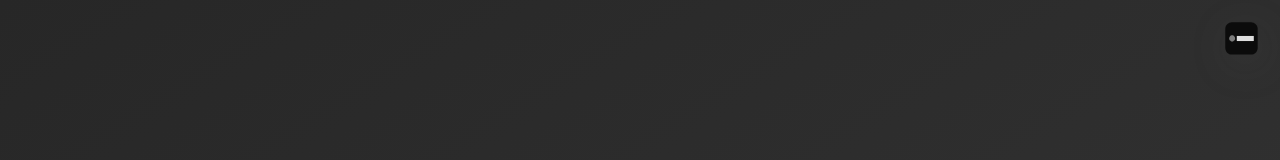
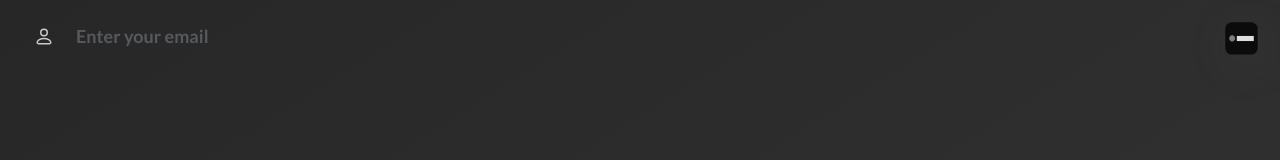
Before and after one commit to hingobway/h-n.me, a Next.js app: page / in a window 1280 px wide. Shown: the top 160 px of the page. Built offline with nearby package versions, Linux system fonts and the light colour scheme.

Commit message:
added accounts

```diff
--- /dev/null
+++ b/components/account.js
@@ -0,0 +1,197 @@
+import { useState, useEffect } from 'react';
+import { useRouter } from 'next/router';
+
+import axios from 'axios';
+import qs from 'qs';
+
+import AccountIcon from './icon_account';
+import LogoutIcon from './icon_logout';
+
+const domain = 'https://h-n.me/';
+const ACCOUNT_STORAGE = 'user';
+
+const Account = ({ setAlert, setAccountAuth }) => {
+  const router = useRouter();
+
+  const [email, setEmail] = useState('');
+  const [account, setAccount] = useState();
+  // eslint-disable-next-line react-hooks/exhaustive-deps
+  useEffect(() => setAccountAuth(account), [account]);
+
+  const [input, setInput] = useState('');
+  useEffect(() => {}, [input]);
+  const inputChange = (e) => {
+    setInput(stages[stage].validate(e.target.value));
+  };
+
+  const handleLogin = async (e) => {
+    e.preventDefault();
+
+    try {
+      await axios.get(domain + 'api/auth/login', {
+        params: { email: e.target.email.value },
+      });
+
+      setInput('');
+      setEmail(e.target.email.value);
+      e.target.email.focus();
+      setStage(1);
+    } catch (err) {
+      if (err.response) {
+        setAlert([1, err.response.data.error]);
+        console.log(
+          err.response.status,
+          err.response.statusText,
+          err.response.data
+        );
+      } else {
+        setAlert([1]);
+        console.log(err);
+      }
+    }
+  };
+  const handleVerify = async (e) => {
+    e.preventDefault();
+
+    try {
+      const { data } = await axios.get(domain + 'api/auth/verify/code', {
+        params: { email, code: e.target.code.value },
+      });
+
+      localStorage.setItem(ACCOUNT_STORAGE, JSON.stringify(data));
+      setAccount(data);
+    } catch (err) {
+      if (err.response) {
+        setAlert([1, err.response.data.error]);
+        console.log(
+          err.response.status,
+          err.response.statusText,
+          err.response.data
+        );
+      } else {
+        setAlert([1]);
+        console.log(err);
+      }
+    }
+  };
+  const handleLogout = async (e) => {
+    localStorage.removeItem(ACCOUNT_STORAGE);
+    window.location.reload();
+  };
+
+  const stages = [
+    {
+      placeholder: 'Enter your email',
+      name: 'email',
+      type: 'email',
+      validate: (val) => (val.match(/\S/g) || ['']).join(''),
+      submit: handleLogin,
+    },
+    {
+      placeholder: 'Enter login code',
+      name: 'code',
+      type: 'text',
+      validate: (val) => (val.match(/\d/g) || ['']).join(''),
+      submit: handleVerify,
+    },
+  ];
+  const [stage, setStage] = useState(0);
+
+  useEffect(() => {
+    // verify link flow
+    (async () => {
+      let s = window.location.search;
+      if (s) {
+        const { verify } = qs.parse(s.slice(1));
+        if (!verify) return;
+
+        try {
+          const { data } = await axios.get(domain + 'api/auth/verify/token', {
+            params: { token: verify },
+          });
+
+          localStorage.setItem(ACCOUNT_STORAGE, JSON.stringify(data));
+          setAccount(data);
+        } catch (err) {
+          if (err.response) {
+            setAlert([1, err.response.data.error]);
+            console.log(
+              err.response.status,
+              err.response.statusText,
+              err.response.data
+            );
+          } else {
+            setAlert([1]);
+            console.log(err);
+          }
+        } finally {
+          router.push('/');
+        }
+      }
+    })();
+
+    // check for stored token
+    (async () => {
+      let a = localStorage.getItem(ACCOUNT_STORAGE);
+      try {
+        a = JSON.parse(a);
+      } catch (e) {
+        return;
+      }
+      if (a && a.token) {
+        try {
+          const { data } = await axios.get(domain + 'api/user', {
+            headers: { authorization: `Bearer ${a.token}` },
+          });
+          a.user = data.user;
+          localStorage.setItem(ACCOUNT_STORAGE, JSON.stringify(a));
+          setAccount(a);
+        } catch (err) {
+          localStorage.removeItem(ACCOUNT_STORAGE);
+          if (err.response) {
+            console.log(
+              err.response.status,
+              err.response.statusText,
+              err.response.data
+            );
+          } else {
+            console.log(err);
+          }
+        }
+      }
+    })();
+    return;
+  }, []);
+
+  return (
+    <div className="flex row items-center absolute top-4 left-5 ml-3 mr-20 py-1.5 gap-x-5 text-dwhite/90 text-lg">
+      <AccountIcon />
+      <div className={` ${account ? 'hidden' : ''}`}>
+        <form onSubmit={stages[stage].submit}>
+          <input
+            type={stages[stage].type}
+            name={stages[stage].name}
+            value={input}
+            size={input.length || 13}
+            onChange={inputChange}
+            placeholder={stages[stage].placeholder}
+            className="block w-full  bg-transparent outline-0 font-bold placeholder:opacity-40"
+          />
+        </form>
+      </div>
+      {!account ? null : (
+        <div className="flex row items-center p-[3px] pl-6 gap-5 rounded-full border border-dwhite/10 bg-bg-dwhite">
+          <div className="t">{account.user.email}</div>
+          <div
+            className="bg-dwhite/90 rounded-full p-1 cursor-pointer"
+            onClick={handleLogout}
+          >
+            <LogoutIcon />
+          </div>
+        </div>
+      )}
+    </div>
+  );
+};
+
+export default Account;
--- a/components/alert.js
+++ b/components/alert.js
@@ -28,6 +28,9 @@ const Alert = ({ code: code_, type: type_ }) => {
     CUSTOM_PATH_INVALID: `Custom paths must be at least 4 characters long and only contain letters, numbers, -, and _.`,
     PATH_TAKEN: `That custom path is already taken.`,
     SERVER_ERROR: `The server is having trouble right now.`,
+    EMAIL_ERROR: `Email failed to deliver. Make sure it's correct.`,
+    MISSING_PARAMS: `Please enter something.`,
+    CODE_INVALID: `That code isn't valid.`,
   };
   const types = [
     'Copied to your clipboard.', // 0
--- /dev/null
+++ b/components/icon_account.js
@@ -0,0 +1,32 @@
+const icon_account = () => {
+  return (
+    <div>
+      <svg
+        width={24}
+        height={25}
+        viewBox="0 0 24 25"
+        fill="none"
+        xmlns="http://www.w3.org/2000/svg"
+      >
+        <path
+          d="M12 11.75C13.7949 11.75 15.25 10.2949 15.25 8.5C15.25 6.70507 13.7949 5.25 12 5.25C10.2051 5.25 8.75 6.70507 8.75 8.5C8.75 10.2949 10.2051 11.75 12 11.75Z"
+          stroke="#DDDDDD"
+          strokeOpacity="0.9"
+          strokeWidth="1.5"
+          strokeLinecap="round"
+          strokeLinejoin="round"
+        />
+        <path
+          d="M6.84723 19.75H17.1522C18.2941 19.75 19.1737 18.7681 18.6405 17.7584C17.856 16.2731 16.0677 14.5 11.9997 14.5C7.93174 14.5 6.1434 16.2731 5.35897 17.7584C4.8257 18.7681 5.70531 19.75 6.84723 19.75Z"
+          stroke="#DDDDDD"
+          strokeOpacity="0.9"
+          strokeWidth="1.5"
+          strokeLinecap="round"
+          strokeLinejoin="round"
+        />
+      </svg>
+    </div>
+  );
+};
+
+export default icon_account;
--- a/components/clear.js
+++ b/components/icon_clear.js
@@ -1,4 +1,4 @@
-const clear = ({ on, onClick }) => {
+const icon_clear = ({ on, onClick }) => {
   return (
     <div
       className={
@@ -29,4 +29,4 @@ const clear = ({ on, onClick }) => {
   );
 };
 
-export default clear;
+export default icon_clear;
--- /dev/null
+++ b/components/icon_logout.js
@@ -0,0 +1,34 @@
+const LogoutIcon = () => {
+  return (
+    <div>
+      <svg
+        width={25}
+        height={24}
+        viewBox="0 0 25 24"
+        fill="none"
+        xmlns="http://www.w3.org/2000/svg"
+      >
+        <path
+          fillRule="evenodd"
+          clipRule="evenodd"
+          d="M15.3542 8.23966C15.6361 7.93613 16.1106 7.91856 16.4142 8.20041L19.9142 11.4504C20.067 11.5923 20.1538 11.7915 20.1538 12C20.1538 12.2086 20.067 12.4077 19.9142 12.5496L16.4142 15.7996C16.1106 16.0815 15.6361 16.0639 15.3542 15.7603C15.0724 15.4568 15.0899 14.9823 15.3935 14.7004L18.3016 12L15.3935 9.2996C15.0899 9.01775 15.0724 8.5432 15.3542 8.23966Z"
+          fill="#272727"
+        />
+        <path
+          fillRule="evenodd"
+          clipRule="evenodd"
+          d="M10.1538 12C10.1538 11.5858 10.4896 11.25 10.9038 11.25H19.1538C19.568 11.25 19.9038 11.5858 19.9038 12C19.9038 12.4142 19.568 12.75 19.1538 12.75H10.9038C10.4896 12.75 10.1538 12.4142 10.1538 12Z"
+          fill="#272727"
+        />
+        <path
+          fillRule="evenodd"
+          clipRule="evenodd"
+          d="M4.15381 6.75C4.15381 5.23122 5.38503 4 6.90381 4H15.4038C15.818 4 16.1538 4.33579 16.1538 4.75C16.1538 5.16421 15.818 5.5 15.4038 5.5H6.90381C6.21345 5.5 5.65381 6.05964 5.65381 6.75V17.25C5.65381 17.9404 6.21344 18.5 6.90381 18.5H15.4038C15.818 18.5 16.1538 18.8358 16.1538 19.25C16.1538 19.6642 15.818 20 15.4038 20H6.90381C5.38503 20 4.15381 18.7688 4.15381 17.25V6.75Z"
+          fill="#272727"
+        />
+      </svg>
+    </div>
+  );
+};
+
+export default LogoutIcon;
--- a/package.json
+++ b/package.json
@@ -15,6 +15,7 @@
     "eslint": "8.30.0",
     "eslint-config-next": "13.0.7",
     "next": "13.0.7",
+    "qs": "^6.11.0",
     "react": "18.2.0",
     "react-dom": "18.2.0",
     "react-transition-group": "^4.4.5"
--- a/pages/_app.js
+++ b/pages/_app.js
@@ -3,7 +3,7 @@ import Head from 'next/head';
 import '../styles/globals.css';
 
 import { Lato } from '@next/font/google';
-const lato = Lato({ subsets: ['latin'], weight: ['400', '900'] });
+const lato = Lato({ subsets: ['latin'], weight: ['400', '700', '900'] });
 
 import Layout from '../components/layout';
 
--- a/pages/index.js
+++ b/pages/index.js
@@ -2,8 +2,10 @@ import { useState, useEffect, useRef } from 'react';
 
 import axios from 'axios';
 
-import Clear from '../components/clear';
 import Alert from '../components/alert';
+import Account from '../components/account';
+
+import ClearIcon from '../components/icon_clear';
 
 export default function Home() {
   const urlRef = useRef(null);
@@ -31,12 +33,15 @@ export default function Home() {
     };
   }, [alert]);
 
+  const [accountAuth, setAccountAuth] = useState('');
+
   const clearPath = () => {
     setPath('');
   };
   const handleChange = (e) => {
-    if (e.target.name == 'path') setPath(e.target.value);
-    if (e.target.name == 'url') setURL(e.target.value);
+    const value = (e.target.value.match(/\S/g) || ['']).join('');
+    if (e.target.name == 'path') setPath(value);
+    if (e.target.name == 'url') setURL(value);
   };
   const handleSubmit = async (e) => {
     e.preventDefault();
@@ -45,10 +50,18 @@ export default function Home() {
     setURL(e.target.url.value);
 
     try {
-      const { data } = await axios.post('https://h-n.me/api/new', {
-        path,
-        url,
-      });
+      const { data } = await axios.post(
+        'https://h-n.me/api/new',
+        {
+          path,
+          url,
+        },
+        {
+          headers: {
+            authorization: `Bearer ${accountAuth.token}`,
+          },
+        }
+      );
 
       if (!(data && data.path && data.url)) return setAlert([1]);
 
@@ -78,6 +91,7 @@ export default function Home() {
 
   return (
     <>
+      <Account setAccountAuth={(a) => setAccountAuth(a)} setAlert={setAlert} />
       <div className="text-7xl flex flex-col items-stretch --max-w-screen-2xl md:scale-100 scale-75 md:mx-0 mx-[-40px]">
         <form onSubmit={handleSubmit}>
           <div className="flex-1 flex flex-row justify-stretch items-center mb-6">
@@ -96,7 +110,7 @@ export default function Home() {
               />
               <div className="invisible sm:visible absolute inset-y-0 right-0 pr-7 flex flex-row items-center bg-bmatch rounded-r-md">
                 <div className="bg-gradient-to-l from-bmatch to-transparent h-full w-7 ml-[-26px]"></div>
-                <Clear on={path.length > 0} onClick={clearPath} />
+                <ClearIcon on={path.length > 0} onClick={clearPath} />
               </div>
             </div>
           </div>
```
Also changed, not shown: 1 other file (tests, documents, lock files or other folders).
